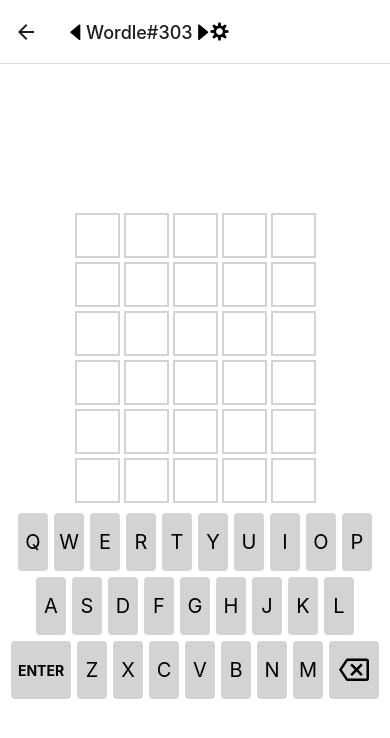
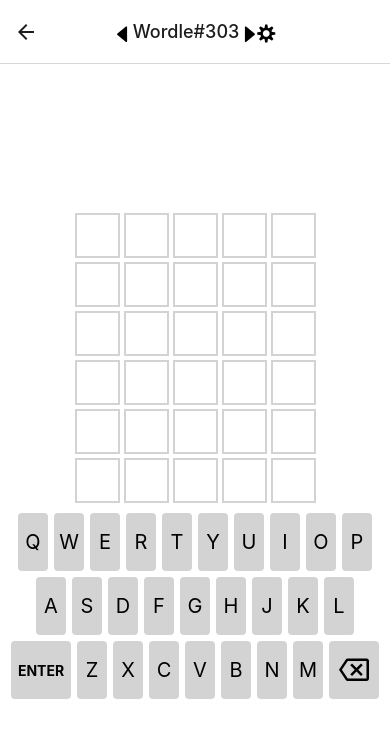
Before and after one commit to PoseidonCoder/tertle, a React Native app in the folder client/: screen /Singleplayer in a window 390 px wide. Shown: the top 738 px of the page. Built offline with nearby package versions, Linux system fonts and the light colour scheme; no server answers.

Commit message:
centered and aligned headers

```diff
--- a/client/App.js
+++ b/client/App.js
@@ -27,7 +27,11 @@
 	return (
 		<Provider store={store}>
 			<NavigationContainer linking={linking}>
-				<Stack.Navigator>
+				<Stack.Navigator
+					screenOptions={{
+						headerTitleAlign: "center",
+					}}
+				>
 					<Stack.Screen name="Home" component={Home} />
 					<Stack.Screen
 						name="Singleplayer"
--- a/client/src/components/SingleplayerHeader.jsx
+++ b/client/src/components/SingleplayerHeader.jsx
@@ -18,17 +18,20 @@
 			/>
 
 			<View style={styles.header}>
-				<TouchableOpacity onPress={back}>
+				<TouchableOpacity style={styles.headerIcon} onPress={back}>
 					<AntDesign name="caretleft" size={18} color="black" />
 				</TouchableOpacity>
 
 				<Text style={styles.headerText}>Wordle#{current}</Text>
 
-				<TouchableOpacity onPress={next}>
+				<TouchableOpacity style={styles.headerIcon} onPress={next}>
 					<AntDesign name="caretright" size={18} color="black" />
 				</TouchableOpacity>
 
-				<TouchableOpacity onPress={() => setShowSettings(!showSettings)}>
+				<TouchableOpacity
+					style={styles.headerIcon}
+					onPress={() => setShowSettings(!showSettings)}
+				>
 					<Fontisto name="spinner-cog" size={18} color="black" />
 				</TouchableOpacity>
 			</View>
--- a/client/src/styles.js
+++ b/client/src/styles.js
@@ -5,6 +5,9 @@
 		fontSize: 18,
 		fontWeight: "500",
 		color: "rgb(28, 28, 30)",
+	},
+	headerIcon: {
+		marginTop: 3,
 	},
 	container: {
 		flex: 1,
```
